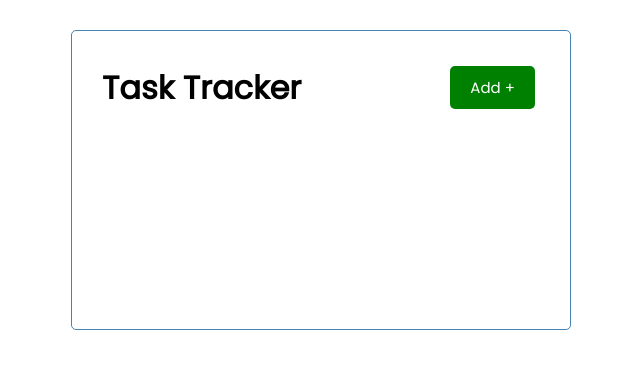
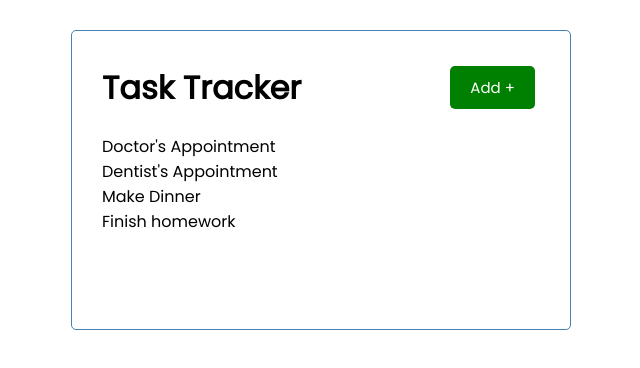
Before and after one commit to anniechakraborty/angularcrash_todolist, an Angular app: page / in a window 1280 px wide. Shown: the top 368 px of the page, without its empty margins (319-959 px from the left). Built offline with nearby package versions, Linux system fonts and the light colour scheme.

Commit message:
created task component, a mock tasks list to act as the temporary backend and an interface to use as model for all task structures. the task list is an array of the type of the interface.

```diff
--- /dev/null
+++ b/src/app/Tasks.ts
@@ -0,0 +1,15 @@
+export interface Task{
+    // we are creating an interface so that we can set a specific structure for all the tasks .
+    // interface is almost like a class (remind on Angular interface later).
+    // export is used so that we can use this interface in other files.
+
+    id? : number;
+    // the '?' after id indicates that this field is optional. it is done because when we first create
+    // a task there will be no id, the id is to be added by the json server (our dev backend). so that
+    // compilation doesn't throw an error wwhen we do not give an id while creating a task,
+    // we are making the field optional.
+
+    text : string;
+    day : string;
+    reminder : boolean;
+}
--- a/src/app/app.component.html
+++ b/src/app/app.component.html
@@ -1,3 +1,4 @@
 <div class="container">
     <app-header></app-header>
+    <app-tasks></app-tasks>
 </div>
--- a/src/app/app.module.ts
+++ b/src/app/app.module.ts
@@ -4,12 +4,14 @@ import { BrowserModule } from '@angular/platform-browser';
 import { AppComponent } from './app.component';
 import { HeaderComponent } from './components/header/header.component';
 import { ButtonComponent } from './components/button/button.component';
+import { TasksComponent } from './components/tasks/tasks.component';
 
 @NgModule({
   declarations: [
     AppComponent,
     HeaderComponent,
-    ButtonComponent
+    ButtonComponent,
+    TasksComponent
   ],
   imports: [
     BrowserModule
--- /dev/null
+++ b/src/app/components/tasks/tasks.component.html
@@ -0,0 +1,3 @@
+<p *ngFor="let count of tasks">
+    {{ count.text }}
+</p>
--- /dev/null
+++ b/src/app/components/tasks/tasks.component.ts
@@ -0,0 +1,12 @@
+import { Component } from '@angular/core';
+import { TaskList } from 'src/app/mock-tasks';
+import { Task } from 'src/app/Tasks';
+
+@Component({
+  selector: 'app-tasks',
+  templateUrl: './tasks.component.html',
+  styleUrls: ['./tasks.component.css']
+})
+export class TasksComponent {
+  tasks : Task[] = TaskList;
+}
--- /dev/null
+++ b/src/app/mock-tasks.ts
@@ -0,0 +1,28 @@
+import { Task } from "./Tasks";
+
+export const TaskList : Task[] = [
+    {
+        id : 1,
+        text : 'Doctor\'s Appointment',
+        day : 'Jan 04, 2023 8:30am',
+        reminder : true
+    },
+    {
+        id : 2,
+        text : 'Dentist\'s Appointment',
+        day : 'Jan 14, 2023 11:50am',
+        reminder : true
+    },
+    {
+        id : 3,
+        text : 'Make Dinner',
+        day : 'Jan 06, 2023 8:00pm',
+        reminder : true
+    },
+    {
+        id : 4,
+        text : 'Finish homework',
+        day : 'Jan 05, 2023 5:50am',
+        reminder : true
+    }
+]
```
Also changed, not shown: src/app/components/tasks/tasks.component.css (added), 1 other file (tests, documents, lock files or other folders).
